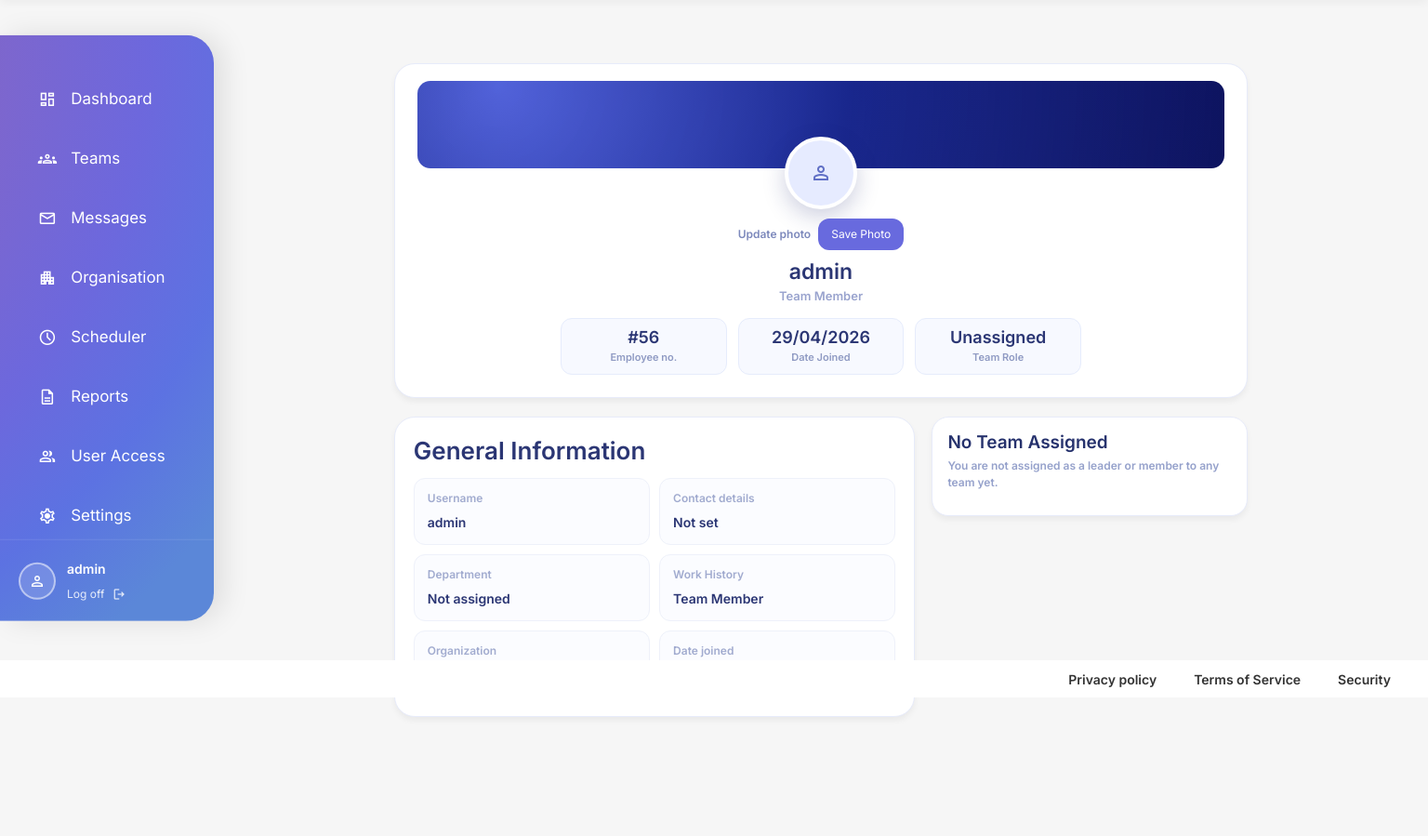
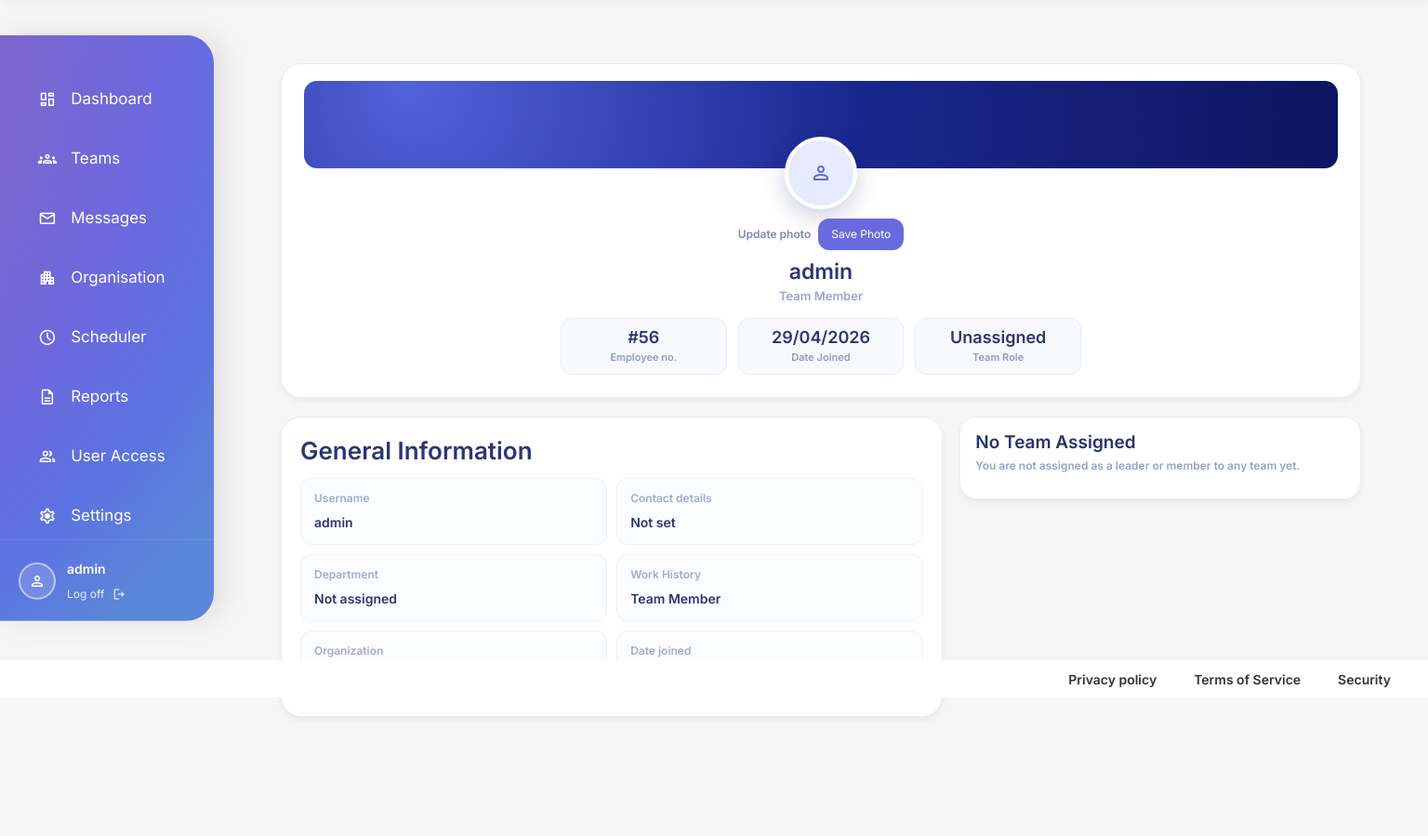
Before and after one commit to dn237/skyWebApplication, a Django app: page /accounts/profile/ in a window 1536 px wide. Shown: the part 50-949 px from the top of the page at 93% size. Run offline with Django 5.2, Linux system fonts and the light colour scheme; a user stored in the database is signed in; data comes from the database, SQL or seed files in the repository; data that the repository does not hold is empty; parts of the project's set-up code (start-up, migrations or seed data) failed here and were passed over.

Commit message:
Update global.css

```diff
--- a/static/css/global.css
+++ b/static/css/global.css
@@ -173,6 +173,7 @@ a {
     width: 100%;
     z-index: 1001;
 }
+
 
 /* SIDEBAR STYLE (Menu Panel) */
 .sidebar {
@@ -1960,7 +1961,9 @@ form.search-bar.dashboard-search {
     }
 
     .content-container {
-        max-width: 80%;
+        width: 100%;       /* Take up the whole space on small screens */
+        max-width: 1440px; /* Stop growing at 1440px */
+        margin: 0 auto;    /* Centers the container on the page */
     }
 
     .sidebar-nav {
@@ -2862,6 +2865,7 @@ form.search-bar.dashboard-search {
     filter: brightness(1.06);
 }
 
+
 @media (max-width: 560px) {
     .auth-figma-shell {
         padding: 16px 10px;
```
